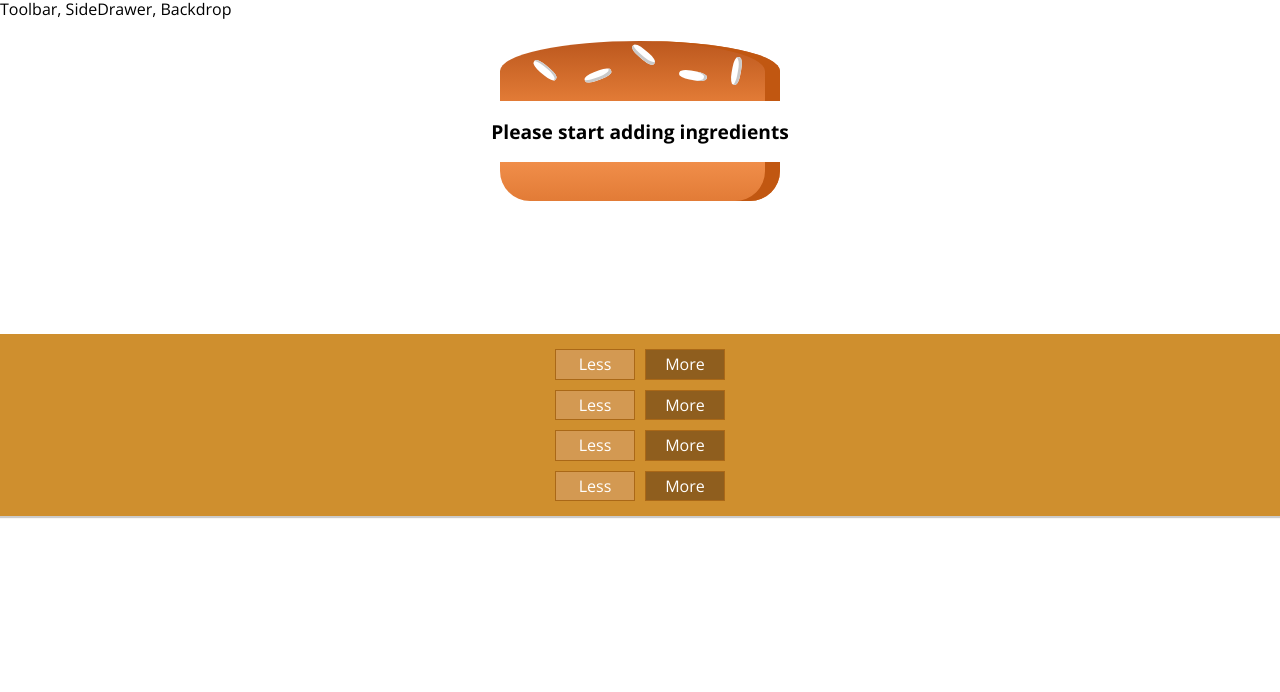
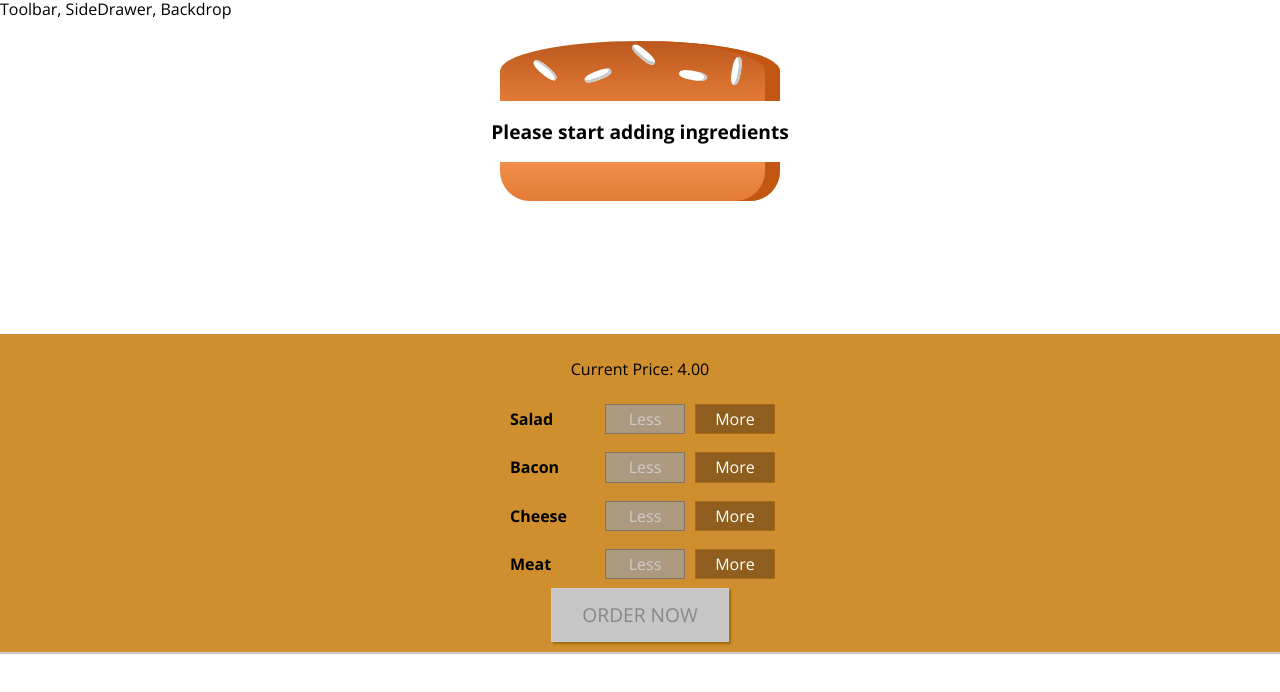
Before and after one commit to danlevy1/Build-a-Burger, a React (Create React App) app: page / in a window 1280 px wide. Shown: the top 692 px of the page. Built offline with nearby package versions, Linux system fonts and the light colour scheme.

Commit message:
Up to, and including, lecture 168.

```diff
--- a/src/components/Burger/BuildControls/BuildControl/BuildControl.js
+++ b/src/components/Burger/BuildControls/BuildControl/BuildControl.js
@@ -4,9 +4,13 @@ import classes from "./BuildControl.module.css";
 const BuildControl = props => {
     return (
         <div className={classes.BuildControl}>
-            <div className={classes.label}>{props.label}</div>
-            <button className={classes.Less}>Less</button>
-            <button className={classes.More}>More</button>
+            <div className={classes.Label}>{props.label}</div>
+            <button className={classes.Less} onClick={props.removed} disabled={props.disabled}>
+                Less
+            </button>
+            <button className={classes.More} onClick={props.added}>
+                More
+            </button>
         </div>
     );
 };
--- a/src/components/Burger/BuildControls/BuildControls.js
+++ b/src/components/Burger/BuildControls/BuildControls.js
@@ -1,22 +1,37 @@
-import React from 'react';
+import React from "react";
 import classes from "./BuildControls.module.css";
 import BuildControl from "./BuildControl/BuildControl";
 
 const controls = [
-    {label: "Salad", type: "salad"},
-    {label: "Bacon", type: "bacon"},
-    {label: "Cheese", type: "cheese"},
-    {label: "Meat", type: "meat"}
-]
+    { label: "Salad", type: "salad" },
+    { label: "Bacon", type: "bacon" },
+    { label: "Cheese", type: "cheese" },
+    { label: "Meat", type: "meat" }
+];
 
 const BuildControls = props => {
     return (
         <div className={classes.BuildControls}>
+            <p>Current Price: {props.price.toFixed(2)}</p>
             {controls.map(control => {
-                return <BuildControl key={control.label} label={control.lable} />
+                return (
+                    <BuildControl
+                        key={control.label}
+                        label={control.label}
+                        added={() => props.ingredientAdded(control.type)}
+                        removed={() => props.ingredientRemoved(control.type)}
+                        disabled={props.disabled[control.type]}
+                    />
+                );
             })}
+            <button
+                className={classes.OrderButton}
+                disabled={!props.purchasable}
+                onClick={props.ordered}>
+                ORDER NOW
+            </button>
         </div>
     );
-}
+};
 
 export default BuildControls;
--- a/src/components/Burger/BuildControls/BuildControls.module.css
+++ b/src/components/Burger/BuildControls/BuildControls.module.css
@@ -8,3 +8,44 @@
     margin: auto;
     padding: 10px 0;
 }
+
+.OrderButton {
+    background-color: #DAD735;
+    outline: none;
+    cursor: pointer;
+    border: 1px solid #966909;
+    color: #966909;
+    font-family: inherit;
+    font-size: 1.2em;
+    padding: 15px 30px;
+    box-shadow: 2px 2px 2px #966909;
+}
+
+.OrderButton:hover, .OrderButton:active {
+    background-color: #A0DB41;
+    border: 1px solid #966909;
+    color: #966909;
+}
+
+.OrderButton:disabled {
+    background-color: #C7C6C6;
+    cursor: not-allowed;
+    border: 1px solid #ccc;
+    color: #888888;
+}
+
+.OrderButton:not(:disabled) {
+    animation: enable 0.3s linear;
+}
+
+@keyframes enable {
+    0% {
+        transform: scale(1);
+    }
+    60% {
+        transform: scale(1.1);
+    }
+    100% {
+        transform: scale(1);
+    }
+}
--- a/src/components/Burger/BurgerIngredient/BurgerIngredient.js
+++ b/src/components/Burger/BurgerIngredient/BurgerIngredient.js
@@ -36,7 +36,7 @@ const BurgerIngredient = props => {
     return ingredient;
 };
 
-BurgerIngredient.PropTypes = {
+BurgerIngredient.propTypes = {
     type: PropTypes.string.isRequired
 }
 
--- /dev/null
+++ b/src/components/Burger/OrderSummary/OrderSummary.js
@@ -0,0 +1,25 @@
+import React from "react";
+import Aux from "../../../hoc/Aux";
+
+const OrderSummary = props => {
+    const ingredientSummary = Object.keys(props.ingredients).map(ingredientKey => {
+        return (
+            <li key={ingredientKey}>
+                <span style={{ textTransform: "capitalize" }}>{ingredientKey}</span>:
+                {props.ingredients[ingredientKey]}
+            </li>
+        );
+    });
+    return (
+        <Aux>
+            <h3>Your Order</h3>
+            <p>A delicious burger with the following ingredients:</p>
+            <ul>
+                {ingredientSummary}
+            </ul>
+            <p>Continue to Checkout?</p>
+        </Aux>
+    );
+};
+
+export default OrderSummary;
--- /dev/null
+++ b/src/components/UI/Modal/Modal.js
@@ -0,0 +1,17 @@
+import React from "react";
+import classes from "./Modal.module.css";
+
+const Modal = props => {
+    return (
+        <div
+            className={classes.Modal}
+            style={{
+                transform: props.show ? "translateY(0)" : "translateY(-100vh)",
+                opacity: props.show ? "1" : "0"
+            }}>
+            {props.children}
+        </div>
+    );
+};
+
+export default Modal;
--- /dev/null
+++ b/src/components/UI/Modal/Modal.module.css
@@ -0,0 +1,20 @@
+.Modal {
+    position: fixed;
+    z-index: 500;
+    background-color: white;
+    width: 70%;
+    border: 1px solid #ccc;
+    box-shadow: 1px 1px 1px black;
+    padding: 16px;
+    left: 15%;
+    top: 30%;
+    box-sizing: border-box;
+    transition: all 0.3s ease-out;
+}
+
+@media (min-width: 600px) {
+    .Modal {
+        width: 500px;
+        left: calc(50% - 250px);
+    }
+}
--- a/src/containers/BurgerBuilder/BurgerBuilder.js
+++ b/src/containers/BurgerBuilder/BurgerBuilder.js
@@ -1,7 +1,16 @@
-import React, {Component} from 'react';
+import React, { Component } from "react";
 import Aux from "../../hoc/Aux";
 import Burger from "../../components/Burger/Burger";
 import BuildControls from "../../components/Burger/BuildControls/BuildControls";
+import Modal from '../../components/UI/Modal/Modal';
+import OrderSummary from '../../components/Burger/OrderSummary/OrderSummary';
+
+const INGREDIENT_PRICES = {
+    salad: 0.5,
+    cheese: 0.3,
+    meat: 1.3,
+    bacon: 0.7
+};
 
 class BurgerBuilder extends Component {
     state = {
@@ -10,14 +19,78 @@ class BurgerBuilder extends Component {
             bacon: 0,
             cheese: 0,
             meat: 0
+        },
+        totalPrice: 4,
+        purchasable: false,
+        purchasing: false
+    };
+
+    updatePurchaseState = ingredients => {
+        const sum = Object.keys(ingredients).map(ingredientKey => {
+            return ingredients[ingredientKey];
+        }).reduce((sum, element) => {
+            return sum + element;
+        }, 0);
+        this.setState({purchasable: sum > 0});
+    }
+
+    addIngredientHandler = type => {
+        const oldCount = this.state.ingredients[type];
+        const updatedCount = oldCount + 1;
+        const updatedIngredients = {
+            ...this.state.ingredients
+        };
+        updatedIngredients[type] = updatedCount;
+        const priceAddition = INGREDIENT_PRICES[type];
+        const oldPrie = this.state.totalPrice;
+        const newPrice = oldPrie + priceAddition;
+        this.setState({ totalPrice: newPrice, ingredients: updatedIngredients });
+        this.updatePurchaseState(updatedIngredients);
+    };
+
+    removeIngredientHandler = type => {
+        const oldCount = this.state.ingredients[type];
+        const updatedCount = oldCount - 1;
+        if (oldCount <= 0) {
+            return;
         }
+        const updatedIngredients = {
+            ...this.state.ingredients
+        };
+        updatedIngredients[type] = updatedCount;
+        const priceSubtraction = INGREDIENT_PRICES[type];
+        const oldPrie = this.state.totalPrice;
+        const newPrice = oldPrie - priceSubtraction;
+        this.setState({ totalPrice: newPrice, ingredients: updatedIngredients });
+        this.updatePurchaseState(updatedIngredients);
+    };
+
+    purchaseHandler = () => {
+        this.setState({purchasing: true});
     }
 
     render() {
+        const disabledInfo = {
+            ...this.state.ingredients
+        };
+        for (let key in disabledInfo) {
+            disabledInfo[key] = disabledInfo[key] <= 0;
+        }
+
         return (
             <Aux>
+                <Modal show={this.state.purchasing}>
+                    <OrderSummary ingredients={this.state.ingredients} />
+                </Modal>
                 <Burger ingredients={this.state.ingredients} />
-                <BuildControls />
+                <BuildControls
+                    ingredientAdded={this.addIngredientHandler}
+                    ingredientRemoved={this.removeIngredientHandler}
+                    disabled={disabledInfo}
+                    price={this.state.totalPrice}
+                    purchasable={this.state.purchasable}
+                    ordered={this.purchaseHandler}
+                />
             </Aux>
         );
     }
```
Also changed, not shown: src/components/UI/Backdrop/Backdrop.js (added).
